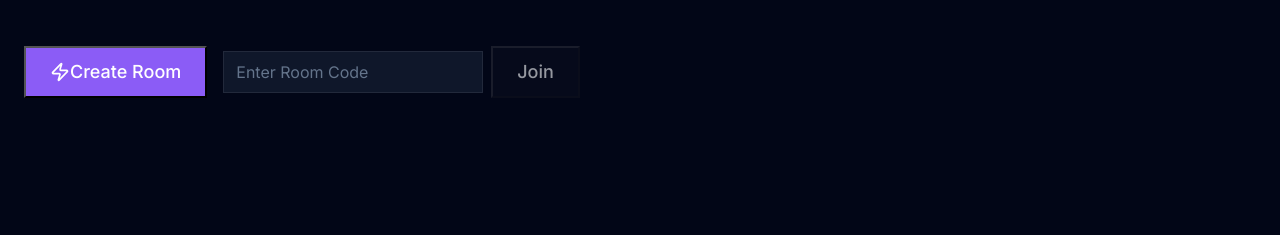
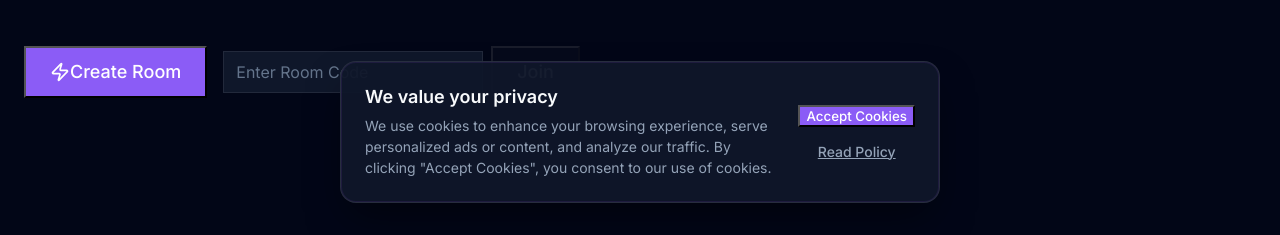
Before and after one commit to Ganesh-Code-Lives/SyncRoom, a React (Vite) app: page / in a window 1280 px wide. Shown: the part 565-800 px from the top of the page. Built offline with nearby package versions, Linux system fonts and the light colour scheme; no server answers.

Commit message:
Added GA4, Cookie Banner, and Social Links

```diff
--- a/index.html
+++ b/index.html
@@ -24,6 +24,15 @@
   <meta name="twitter:description"
     content="Create private rooms to video chat, listen to music, and watch content together in real-time." />
 
+  <!-- Google Analytics (GA4) -->
+  <script async src="https://www.googletagmanager.com/gtag/js?id=G-XXXXXXXXXX"></script>
+  <script>
+    window.dataLayer = window.dataLayer || [];
+    function gtag(){dataLayer.push(arguments);}
+    gtag('js', new Date());
+    gtag('config', 'G-XXXXXXXXXX');
+  </script>
+
   <!-- Google AdSense -->
   <script async src="https://pagead2.googlesyndication.com/pagead/js/adsbygoogle.js?client=ca-pub-1631104176242444" crossorigin="anonymous"></script>
 </head>
--- a/src/App.jsx
+++ b/src/App.jsx
@@ -19,6 +19,7 @@ import HowToUse from './pages/HowToUse';
 import Blog from './pages/Blog';
 import BlogPost from './pages/BlogPost';
 import ScrollToTop from './components/ScrollToTop';
+import CookieBanner from './components/CookieBanner';
 import './index.css';
 
 import { ToastProvider } from './context/ToastContext';
@@ -29,6 +30,7 @@ function App() {
   return (
     <Router>
       <ScrollToTop />
+      <CookieBanner />
       <ToastProvider>
         <AuthProvider>
           <RoomProvider>
--- /dev/null
+++ b/src/components/CookieBanner.css
@@ -0,0 +1,71 @@
+.cookie-banner-overlay {
+    position: fixed;
+    bottom: 2rem;
+    left: 50%;
+    transform: translateX(-50%);
+    width: 90%;
+    max-width: 600px;
+    z-index: 9999;
+    animation: slideUpFade 0.5s cubic-bezier(0.16, 1, 0.3, 1) forwards;
+}
+
+.cookie-banner {
+    background: rgba(15, 23, 42, 0.95);
+    backdrop-filter: blur(12px);
+    -webkit-backdrop-filter: blur(12px);
+    border: 1px solid rgba(255, 255, 255, 0.1);
+    border-radius: var(--radius-lg);
+    padding: 1.5rem;
+    display: flex;
+    flex-direction: column;
+    gap: 1.25rem;
+    box-shadow: 0 20px 40px -10px rgba(0, 0, 0, 0.5), 0 0 0 1px rgba(168, 85, 247, 0.1) inset;
+}
+
+.cookie-content h4 {
+    margin: 0 0 0.5rem 0;
+    color: var(--text-primary);
+    font-size: 1.125rem;
+    font-weight: 600;
+}
+
+.cookie-content p {
+    margin: 0;
+    color: var(--text-secondary);
+    font-size: 0.875rem;
+    line-height: 1.5;
+}
+
+.cookie-actions {
+    display: flex;
+    align-items: center;
+    gap: 1rem;
+}
+
+@media (min-width: 640px) {
+    .cookie-banner {
+        flex-direction: row;
+        align-items: center;
+        justify-content: space-between;
+    }
+
+    .cookie-content {
+        flex: 1;
+    }
+
+    .cookie-actions {
+        flex-shrink: 0;
+        flex-direction: column;
+    }
+}
+
+@keyframes slideUpFade {
+    from {
+        opacity: 0;
+        transform: translate(-50%, 20px);
+    }
+    to {
+        opacity: 1;
+        transform: translate(-50%, 0);
+    }
+}
--- /dev/null
+++ b/src/components/CookieBanner.jsx
@@ -0,0 +1,45 @@
+import React, { useState, useEffect } from 'react';
+import './CookieBanner.css';
+
+const CookieBanner = () => {
+    const [isVisible, setIsVisible] = useState(false);
+
+    useEffect(() => {
+        const consent = localStorage.getItem('syncroom_cookie_consent');
+        if (!consent) {
+            // Add a small delay for a smoother entrance
+            const timer = setTimeout(() => setIsVisible(true), 1000);
+            return () => clearTimeout(timer);
+        }
+    }, []);
+
+    const handleAccept = () => {
+        localStorage.setItem('syncroom_cookie_consent', 'true');
+        setIsVisible(false);
+    };
+
+    if (!isVisible) return null;
+
+    return (
+        <div className="cookie-banner-overlay">
+            <div className="cookie-banner">
+                <div className="cookie-content">
+                    <h4>We value your privacy</h4>
+                    <p>
+                        We use cookies to enhance your browsing experience, serve personalized ads or content, and analyze our traffic. By clicking "Accept Cookies", you consent to our use of cookies.
+                    </p>
+                </div>
+                <div className="cookie-actions">
+                    <button className="btn btn-primary" onClick={handleAccept}>
+                        Accept Cookies
+                    </button>
+                    <a href="/privacy-policy" className="btn btn-ghost" style={{ fontSize: '0.875rem' }}>
+                        Read Policy
+                    </a>
+                </div>
+            </div>
+        </div>
+    );
+};
+
+export default CookieBanner;
--- a/src/components/Footer.jsx
+++ b/src/components/Footer.jsx
@@ -1,7 +1,7 @@
 import React from 'react';
 import { Link } from 'react-router-dom';
 import './Footer.css';
-import { Zap } from 'lucide-react';
+import { Zap, Instagram, Twitter } from 'lucide-react';
 
 const Footer = () => {
     return (
@@ -16,6 +16,14 @@ const Footer = () => {
                     <p className="footer-desc">
                         A premium, low-latency synchronized media experience for friends, couples, and remote teams.
                     </p>
+                    <div className="social-links" style={{ display: 'flex', gap: '1rem', marginTop: '1rem' }}>
+                        <a href="https://www.instagram.com/ganesh.exe/" target="_blank" rel="noopener noreferrer" className="social-link" aria-label="Instagram">
+                            <Instagram size={20} color="#cbd5e1" />
+                        </a>
+                        <a href="https://x.com/ganeshXtweets?s=20" target="_blank" rel="noopener noreferrer" className="social-link" aria-label="X (Twitter)">
+                            <Twitter size={20} color="#cbd5e1" />
+                        </a>
+                    </div>
                 </div>
 
                 {/* Navigation Columns */}
```
Also changed, not shown: vercel.json, 40 other files (tests, documents, lock files or other folders).
